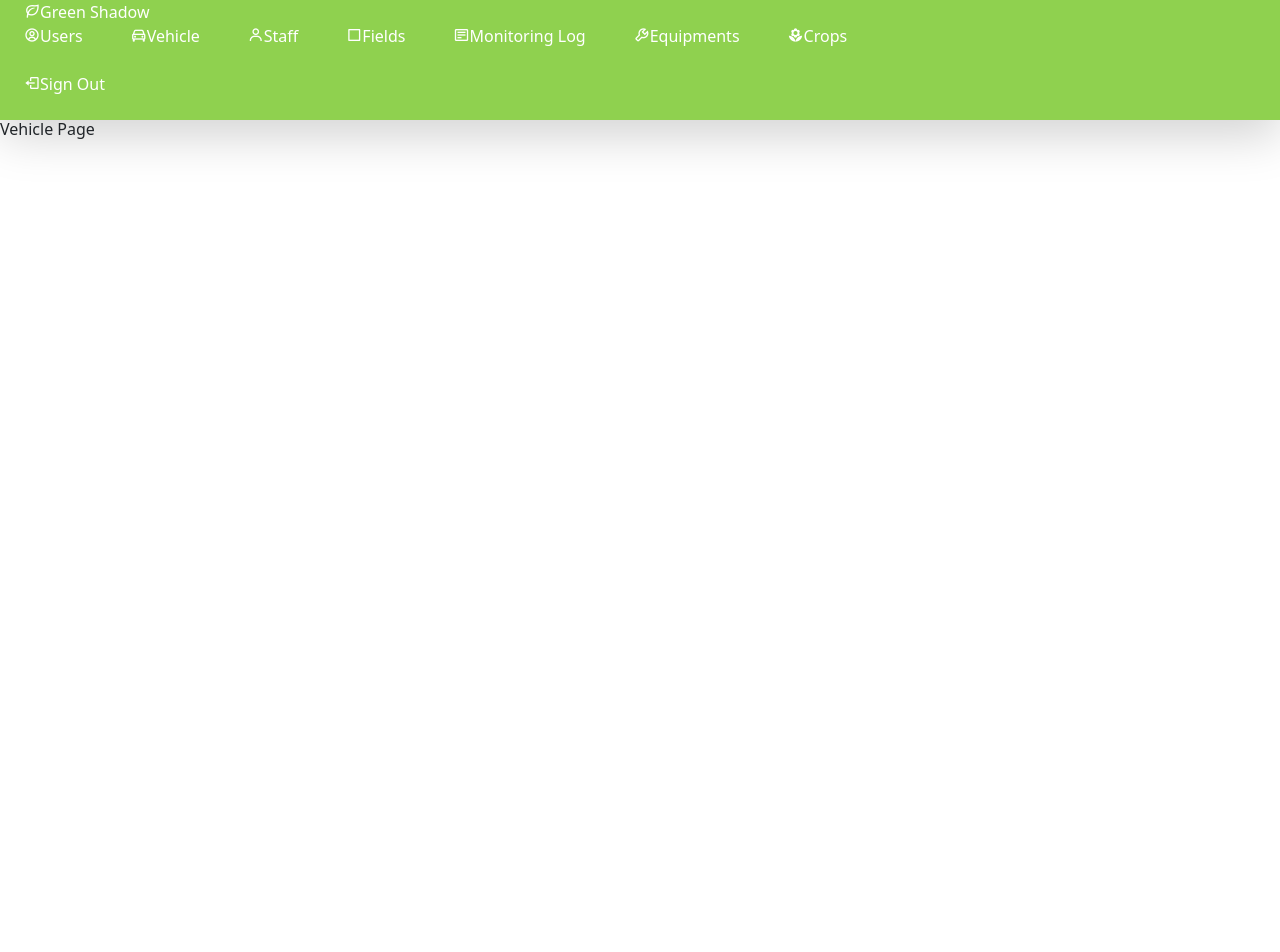
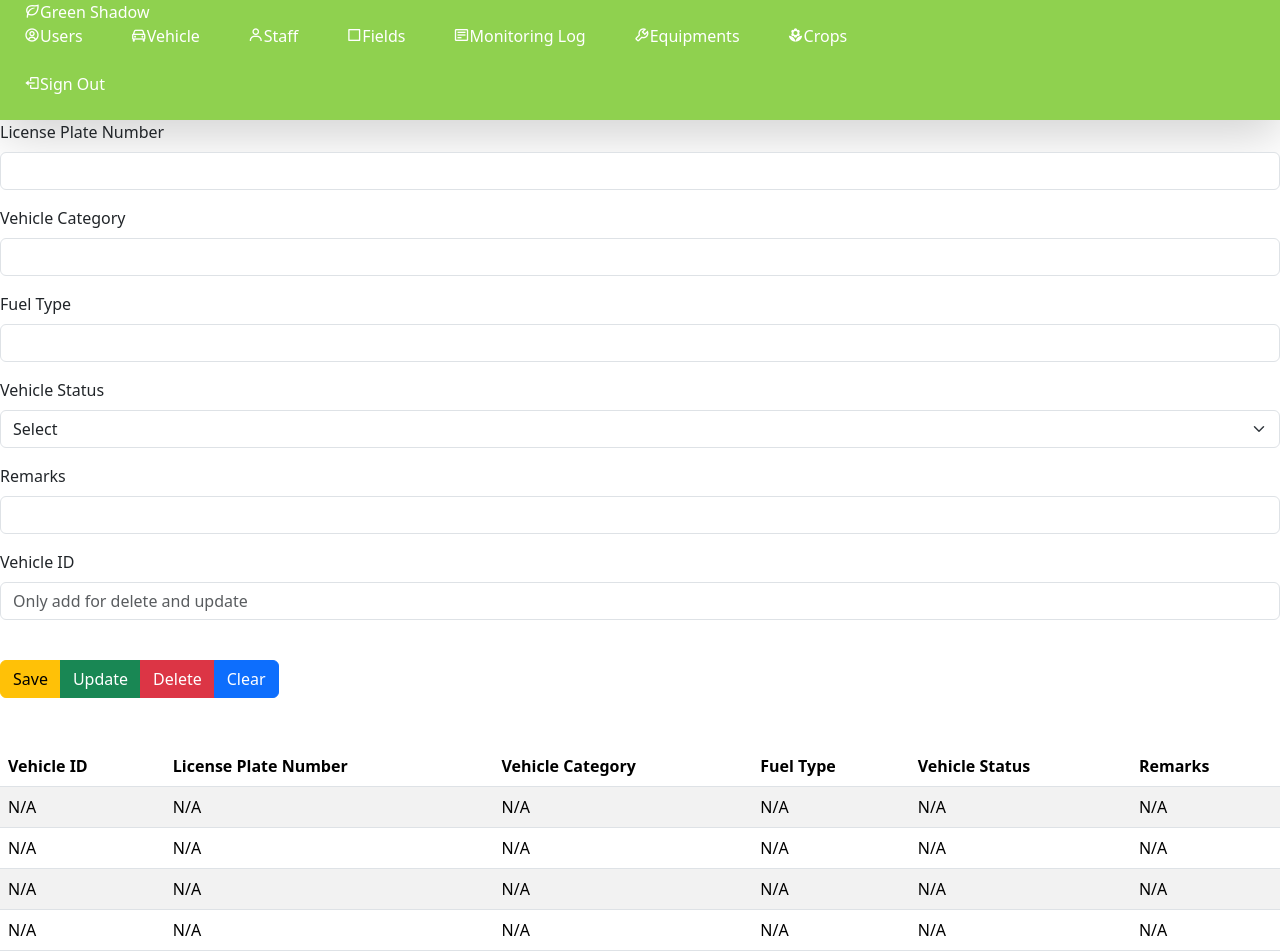
Before and after one commit to ShenanVindinu/green-shadow-react, a React (Vite) app: page /vehicle in a window 1280 px wide. Shown: the top 952 px of the page. Before the commit the page ends 800 px from the top, so only its background shows below. Built offline with nearby package versions, Linux system fonts and the light colour scheme.

Commit message:
VehiclePage added

```diff
--- a/src/App.tsx
+++ b/src/App.tsx
@@ -1,6 +1,7 @@
 import { BrowserRouter as Router, Routes, Route } from "react-router-dom";
 import Sidebar from "./components/SideBar";
 import UsersPage from "./pages/UserPage.tsx";
+import VehiclePage from "./pages/VehiclePage.tsx";
 
 function App() {
     return (
@@ -14,7 +15,7 @@ function App() {
                     <Routes>
                         <Route path="/" element={<h1>Dashboard Content</h1>} />
                         <Route path="/users" element={<UsersPage />} />
-                        <Route path="/vehicle" element={<h1>Vehicle Page</h1>} />
+                        <Route path="/vehicle" element={<VehiclePage />} />
                         <Route path="/staff" element={<h1>Staff Page</h1>} />
                         <Route path="/fields" element={<h1>Fields Page</h1>} />
                         <Route path="/monitoring-log" element={<h1>Monitoring Log Page</h1>} />
--- /dev/null
+++ b/src/pages/VehiclePage.tsx
@@ -0,0 +1,220 @@
+import { useState } from "react";
+
+const VehiclePage = () => {
+    const [licensePlate, setLicensePlate] = useState("");
+    const [vehicleCategory, setVehicleCategory] = useState("");
+    const [fuelType, setFuelType] = useState("");
+    const [vehicleStatus, setVehicleStatus] = useState("Select");
+    const [remarks, setRemarks] = useState("");
+    const [vehicleId, setVehicleId] = useState("");
+    const [vehicles, setVehicles] = useState([
+        { vehicleId: "N/A", licensePlate: "N/A", category: "N/A", fuelType: "N/A", status: "N/A", remarks: "N/A" },
+        { vehicleId: "N/A", licensePlate: "N/A", category: "N/A", fuelType: "N/A", status: "N/A", remarks: "N/A" },
+        { vehicleId: "N/A", licensePlate: "N/A", category: "N/A", fuelType: "N/A", status: "N/A", remarks: "N/A" },
+        { vehicleId: "N/A", licensePlate: "N/A", category: "N/A", fuelType: "N/A", status: "N/A", remarks: "N/A" },
+    ]);
+
+    const [currentPage, setCurrentPage] = useState(1);
+    const rowsPerPage = 5;
+    const [sortConfig, setSortConfig] = useState({ key: null, direction: null });
+
+    const handleSave = () => {
+        if (licensePlate && vehicleCategory && fuelType && vehicleStatus !== "Select") {
+            setVehicles([{
+                vehicleId: vehicleId || "N/A",
+                licensePlate,
+                category: vehicleCategory,
+                fuelType,
+                status: vehicleStatus,
+                remarks
+            }, ...vehicles]);
+            clearFields();
+            alert("Vehicle details saved successfully!");
+        } else {
+            alert("Please fill out all fields correctly.");
+        }
+    };
+
+    const handleUpdate = () => {
+        if (vehicleId) {
+            const updatedVehicles = vehicles.map(vehicle =>
+                vehicle.vehicleId === vehicleId ? {
+                    vehicleId,
+                    licensePlate,
+                    category: vehicleCategory,
+                    fuelType,
+                    status: vehicleStatus,
+                    remarks
+                } : vehicle
+            );
+            setVehicles(updatedVehicles);
+            clearFields();
+            alert("Vehicle details updated successfully!");
+        } else {
+            alert("Please provide a valid Vehicle ID to update.");
+        }
+    };
+
+    const handleDelete = () => {
+        if (vehicleId) {
+            const filteredVehicles = vehicles.filter(vehicle => vehicle.vehicleId !== vehicleId);
+            setVehicles(filteredVehicles);
+            clearFields();
+            alert("Vehicle details deleted successfully!");
+        } else {
+            alert("Please provide a valid Vehicle ID to delete.");
+        }
+    };
+
+    const clearFields = () => {
+        setLicensePlate("");
+        setVehicleCategory("");
+        setFuelType("");
+        setVehicleStatus("Select");
+        setRemarks("");
+        setVehicleId("");
+    };
+
+    const handleSort = (key) => {
+        let direction = "ascending";
+        if (sortConfig.key === key && sortConfig.direction === "ascending") {
+            direction = "descending";
+        }
+        setSortConfig({ key, direction });
+
+        const sortedVehicles = [...vehicles].sort((a, b) => {
+            if (a[key] < b[key]) return direction === "ascending" ? -1 : 1;
+            if (a[key] > b[key]) return direction === "ascending" ? 1 : -1;
+            return 0;
+        });
+
+        setVehicles(sortedVehicles);
+    };
+
+    const paginatedVehicles = vehicles.slice(
+        (currentPage - 1) * rowsPerPage,
+        currentPage * rowsPerPage
+    );
+
+    const totalPages = Math.ceil(vehicles.length / rowsPerPage);
+
+    return (
+        <section>
+            <div className="mb-3">
+                <label className="form-label">License Plate Number</label>
+                <input
+                    type="text"
+                    className="form-control"
+                    value={licensePlate}
+                    onChange={(e) => setLicensePlate(e.target.value)}
+                />
+            </div>
+
+            <div className="mb-3">
+                <label className="form-label">Vehicle Category</label>
+                <input
+                    type="text"
+                    className="form-control"
+                    value={vehicleCategory}
+                    onChange={(e) => setVehicleCategory(e.target.value)}
+                />
+            </div>
+
+            <div className="mb-3">
+                <label className="form-label">Fuel Type</label>
+                <input
+                    type="text"
+                    className="form-control"
+                    value={fuelType}
+                    onChange={(e) => setFuelType(e.target.value)}
+                />
+            </div>
+
+            <div className="mb-3">
+                <label className="form-label">Vehicle Status</label>
+                <select
+                    className="form-select"
+                    value={vehicleStatus}
+                    onChange={(e) => setVehicleStatus(e.target.value)}
+                >
+                    <option>Select</option>
+                    <option value="AVAILABLE">AVAILABLE</option>
+                    <option value="UNAVAILABLE">UNAVAILABLE</option>
+                </select>
+            </div>
+
+            <div className="mb-3">
+                <label className="form-label">Remarks</label>
+                <input
+                    type="text"
+                    className="form-control"
+                    value={remarks}
+                    onChange={(e) => setRemarks(e.target.value)}
+                />
+            </div>
+
+            <div className="mb-3">
+                <label className="form-label">Vehicle ID</label>
+                <input
+                    type="text"
+                    className="form-control"
+                    value={vehicleId}
+                    placeholder="Only add for delete and update"
+                    onChange={(e) => setVehicleId(e.target.value)}
+                />
+            </div>
+
+            <div className="btn-group mb-5 mt-4" role="group">
+                <button type="button" className="btn btn-warning" onClick={handleSave}>Save</button>
+                <button type="button" className="btn btn-success" onClick={handleUpdate}>Update</button>
+                <button type="button" className="btn btn-danger" onClick={handleDelete}>Delete</button>
+                <button type="button" className="btn btn-primary" onClick={clearFields}>Clear</button>
+            </div>
+
+            <table className="table table-striped" style={{ width: "100%" }}>
+                <thead>
+                <tr>
+                    <th onClick={() => handleSort("vehicleId")}>Vehicle ID</th>
+                    <th onClick={() => handleSort("licensePlate")}>License Plate Number</th>
+                    <th onClick={() => handleSort("category")}>Vehicle Category</th>
+                    <th onClick={() => handleSort("fuelType")}>Fuel Type</th>
+                    <th onClick={() => handleSort("status")}>Vehicle Status</th>
+                    <th onClick={() => handleSort("remarks")}>Remarks</th>
+                </tr>
+                </thead>
+                <tbody>
+                {paginatedVehicles.map((vehicle, index) => (
+                    <tr key={index}>
+                        <td>{vehicle.vehicleId}</td>
+                        <td>{vehicle.licensePlate}</td>
+                        <td>{vehicle.category}</td>
+                        <td>{vehicle.fuelType}</td>
+                        <td>{vehicle.status}</td>
+                        <td>{vehicle.remarks}</td>
+                    </tr>
+                ))}
+                </tbody>
+            </table>
+
+            <div className="pagination">
+                <button
+                    className="btn btn-secondary"
+                    onClick={() => setCurrentPage((prev) => Math.max(prev - 1, 1))}
+                    disabled={currentPage === 1}
+                >
+                    Previous
+                </button>
+                <span className="mx-3">Page {currentPage} of {totalPages}</span>
+                <button
+                    className="btn btn-secondary"
+                    onClick={() => setCurrentPage((prev) => Math.min(prev + 1, totalPages))}
+                    disabled={currentPage === totalPages}
+                >
+                    Next
+                </button>
+            </div>
+        </section>
+    );
+};
+
+export default VehiclePage;
```
